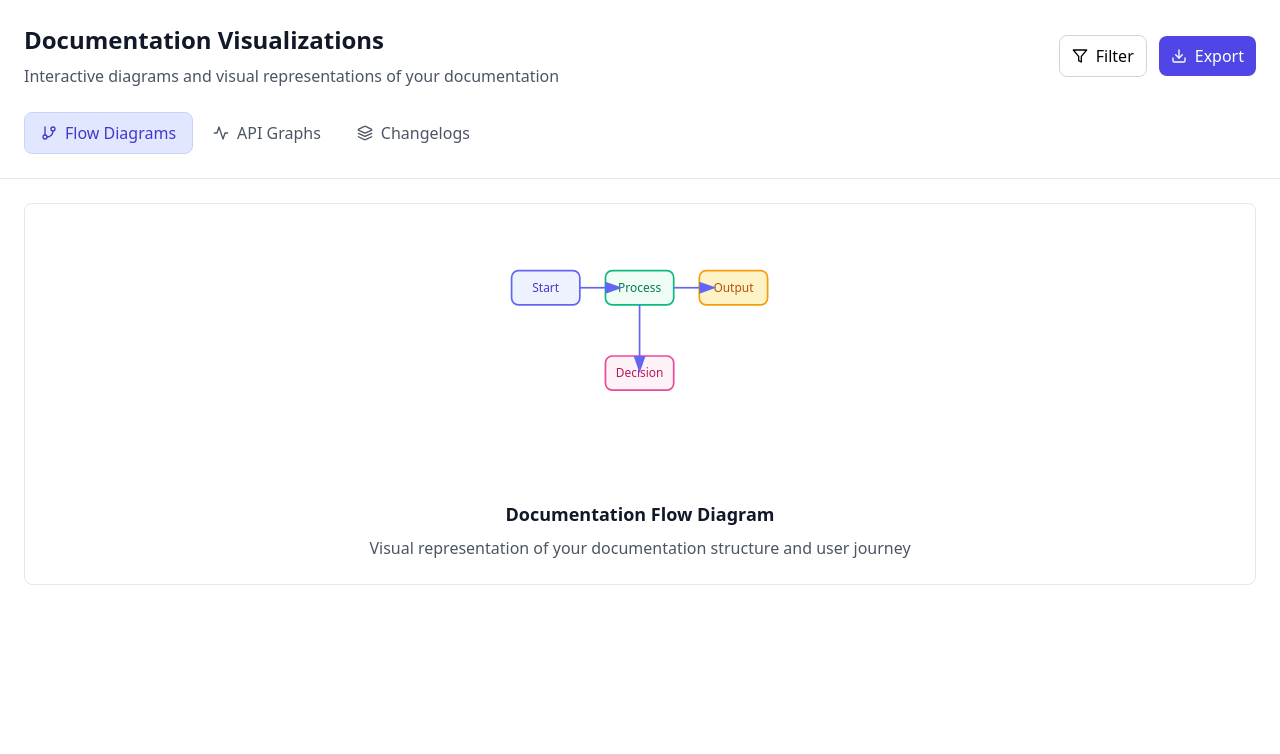
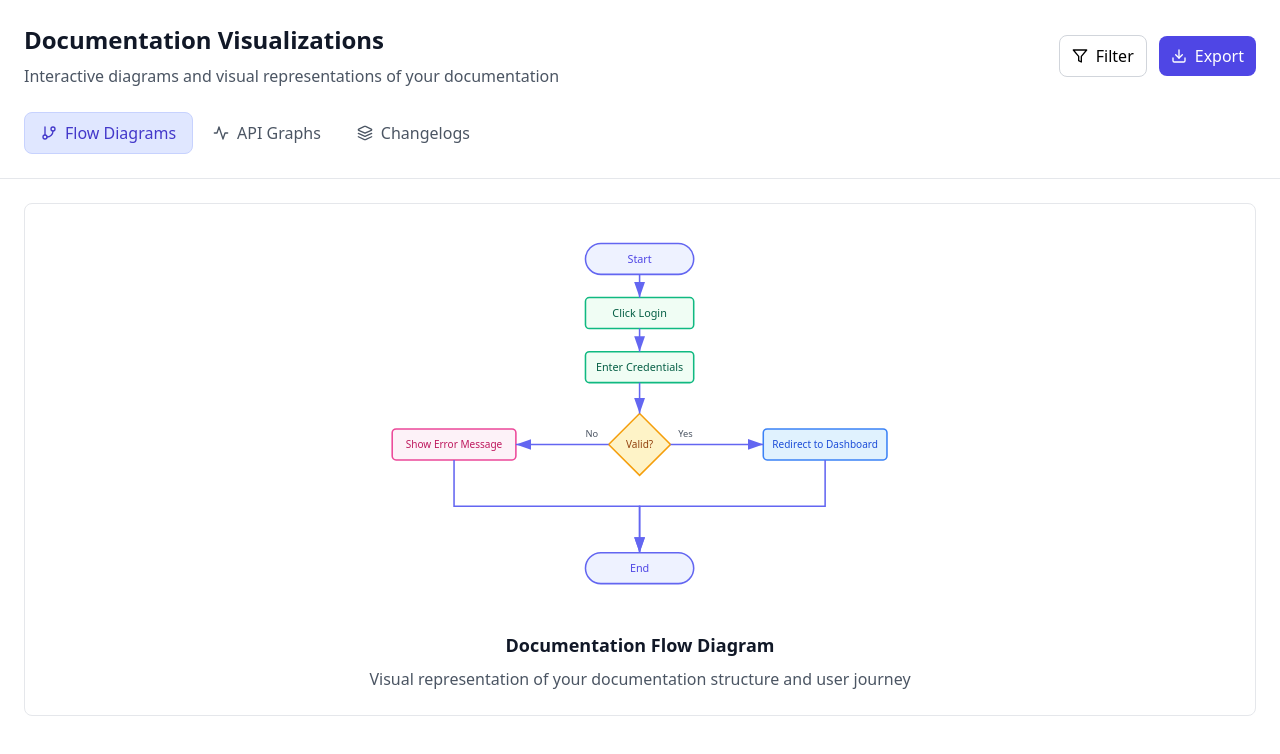
Before and after one commit to pang-lang/Saga, a React (Vite) app: page / in a window 1280 px wide. Shown: the top 754 px of the page. Built offline with nearby package versions, Linux system fonts and the light colour scheme.

Commit message:
Update VisualizeView.tsx with flowchart enhancements

```diff
--- a/src/components/VisualizeView.tsx
+++ b/src/components/VisualizeView.tsx
@@ -1,4 +1,4 @@
-import React, { useState, useRef } from 'react';
+import React, { useEffect, useState, useRef } from 'react';
 import { GitBranch, Activity, Layers, Download, Filter } from 'lucide-react';
 import html2canvas from 'html2canvas';
 import jsPDF from 'jspdf';
@@ -45,9 +45,6 @@ export default function VisualizeView() {
               <span>Export</span>
             </button>
           </div>
-
-          {/* Content to export wrapped here */}
-          {/* <div ref={exportRef} className='flex-1 p-6 bg-white rounded-lg border border-gray-200'></div> */}
         </div>
 
         <div className="flex space-x-1 mt-6">
@@ -78,31 +75,63 @@ export default function VisualizeView() {
             <div className="flex items-center justify-center h-full">
               <div className="text-center">
                 <div className="w-full max-w-2xl mx-auto">
-                  <svg viewBox="0 0 400 300" className="w-full h-64 mb-4">
-                    <defs>
-                      <marker id="arrowhead" markerWidth="10" markerHeight="7"
-                              refX="0" refY="3.5" orient="auto">
-                        <polygon points="0 0, 10 3.5, 0 7" fill="#6366F1" />
-                      </marker>
-                    </defs>
+                  <svg viewBox="0 0 700 500" className="w-full h-auto mb-4">
+                  <defs>
+                    <marker id="arrowhead" markerWidth="10" markerHeight="7" refX="10" refY="3.5" orient="auto">
+                      <polygon points="0 0, 10 3.5, 0 7" fill="#6366F1" />
+                    </marker>
+                  </defs>
 
-                    <rect x="50" y="50" width="80" height="40" rx="8" fill="#EEF2FF" stroke="#6366F1" strokeWidth="2" />
-                    <text x="90" y="75" textAnchor="middle" className="fill-indigo-700 text-sm font-medium">Start</text>
+                  {/* Terminal: Start */}
+                  <rect x="280" y="20" width="140" height="40" rx="20" ry="20" fill="#EEF2FF" stroke="#6366F1" strokeWidth="2" />
+                  <text x="350" y="45" textAnchor="middle" fill="#4F46E5" fontSize="14">Start</text>
 
-                    <rect x="160" y="50" width="80" height="40" rx="8" fill="#F0FDF4" stroke="#10B981" strokeWidth="2" />
-                    <text x="200" y="75" textAnchor="middle" className="fill-emerald-700 text-sm font-medium">Process</text>
+                  {/* Process: Click Login */}
+                  <rect x="280" y="90" width="140" height="40" rx="5" fill="#F0FDF4" stroke="#10B981" strokeWidth="2" />
+                  <text x="350" y="115" textAnchor="middle" fill="#065F46" fontSize="14">Click Login</text>
 
-                    <rect x="270" y="50" width="80" height="40" rx="8" fill="#FEF3C7" stroke="#F59E0B" strokeWidth="2" />
-                    <text x="310" y="75" textAnchor="middle" className="fill-amber-700 text-sm font-medium">Output</text>
+                  {/* Process: Enter Credentials */}
+                  <rect x="280" y="160" width="140" height="40" rx="5" fill="#F0FDF4" stroke="#10B981" strokeWidth="2" />
+                  <text x="350" y="185" textAnchor="middle" fill="#065F46" fontSize="14">Enter Credentials</text>
 
-                    <line x1="130" y1="70" x2="160" y2="70" stroke="#6366F1" strokeWidth="2" markerEnd="url(#arrowhead)" />
-                    <line x1="240" y1="70" x2="270" y2="70" stroke="#6366F1" strokeWidth="2" markerEnd="url(#arrowhead)" />
+                  {/* Decision: Valid? */}
+                  <polygon points="350,240 390,280 350,320 310,280" fill="#FEF3C7" stroke="#F59E0B" strokeWidth="2" />
+                  <text x="350" y="285" textAnchor="middle" fill="#92400E" fontSize="13">Valid?</text>
 
-                    <rect x="160" y="150" width="80" height="40" rx="8" fill="#FDF2F8" stroke="#EC4899" strokeWidth="2" />
-                    <text x="200" y="175" textAnchor="middle" className="fill-pink-700 text-sm font-medium">Decision</text>
+                  {/* Label for Yes */}
+                  <text x="400" y="270" fontSize="12" fill="#4B5563">Yes</text>
+                  {/* Label for No */}
+                  <text x="280" y="270" fontSize="12" fill="#4B5563">No</text>
 
-                    <line x1="200" y1="90" x2="200" y2="150" stroke="#6366F1" strokeWidth="2" markerEnd="url(#arrowhead)" />
-                  </svg>
+                  {/* Process: Redirect to Dashboard */}
+                  <rect x="510" y="260" width="160" height="40" rx="5" fill="#E0F2FE" stroke="#3B82F6" strokeWidth="2" />
+                  <text x="590" y="285" textAnchor="middle" fill="#1D4ED8" fontSize="13">Redirect to Dashboard</text>
+
+                  {/* Process: Show Error Message */}
+                  <rect x="30" y="260" width="160" height="40" rx="5" fill="#FDF2F8" stroke="#EC4899" strokeWidth="2" />
+                  <text x="110" y="285" textAnchor="middle" fill="#BE185D" fontSize="13">Show Error Message</text>
+
+                  {/* Terminal: End */}
+                  <rect x="280" y="420" width="140" height="40" rx="20" ry="20" fill="#EEF2FF" stroke="#6366F1" strokeWidth="2" />
+                  <text x="350" y="445" textAnchor="middle" fill="#4F46E5" fontSize="14">End</text>
+
+                  {/* Flowlines */}
+                  <line x1="350" y1="60" x2="350" y2="90" stroke="#6366F1" strokeWidth="2" markerEnd="url(#arrowhead)" />
+                  <line x1="350" y1="130" x2="350" y2="160" stroke="#6366F1" strokeWidth="2" markerEnd="url(#arrowhead)" />
+                  <line x1="350" y1="200" x2="350" y2="240" stroke="#6366F1" strokeWidth="2" markerEnd="url(#arrowhead)" />
+
+                  {/* From Decision to Dashboard (Yes) */}
+                  <line x1="390" y1="280" x2="510" y2="280" stroke="#6366F1" strokeWidth="2" markerEnd="url(#arrowhead)" />
+
+                  {/* From Decision to Error (No) */}
+                  <line x1="310" y1="280" x2="190" y2="280" stroke="#6366F1" strokeWidth="2" markerEnd="url(#arrowhead)" />
+
+                  {/* Folded Arrow from Dashboard to End */}
+                  <path d="M590,300 L590,360 L350,360 L350,420" stroke="#6366F1" strokeWidth="2" fill="none" markerEnd="url(#arrowhead)" />
+
+                  {/* Folded Arrow from Error to End */}
+                  <path d="M110,300 L110,360 L350,360 L350,420" stroke="#6366F1" strokeWidth="2" fill="none" markerEnd="url(#arrowhead)" />
+                </svg>
                 </div>
                 <h3 className="text-lg font-semibold text-gray-900 mb-2">Documentation Flow Diagram</h3>
                 <p className="text-gray-600">Visual representation of your documentation structure and user journey</p>
```
